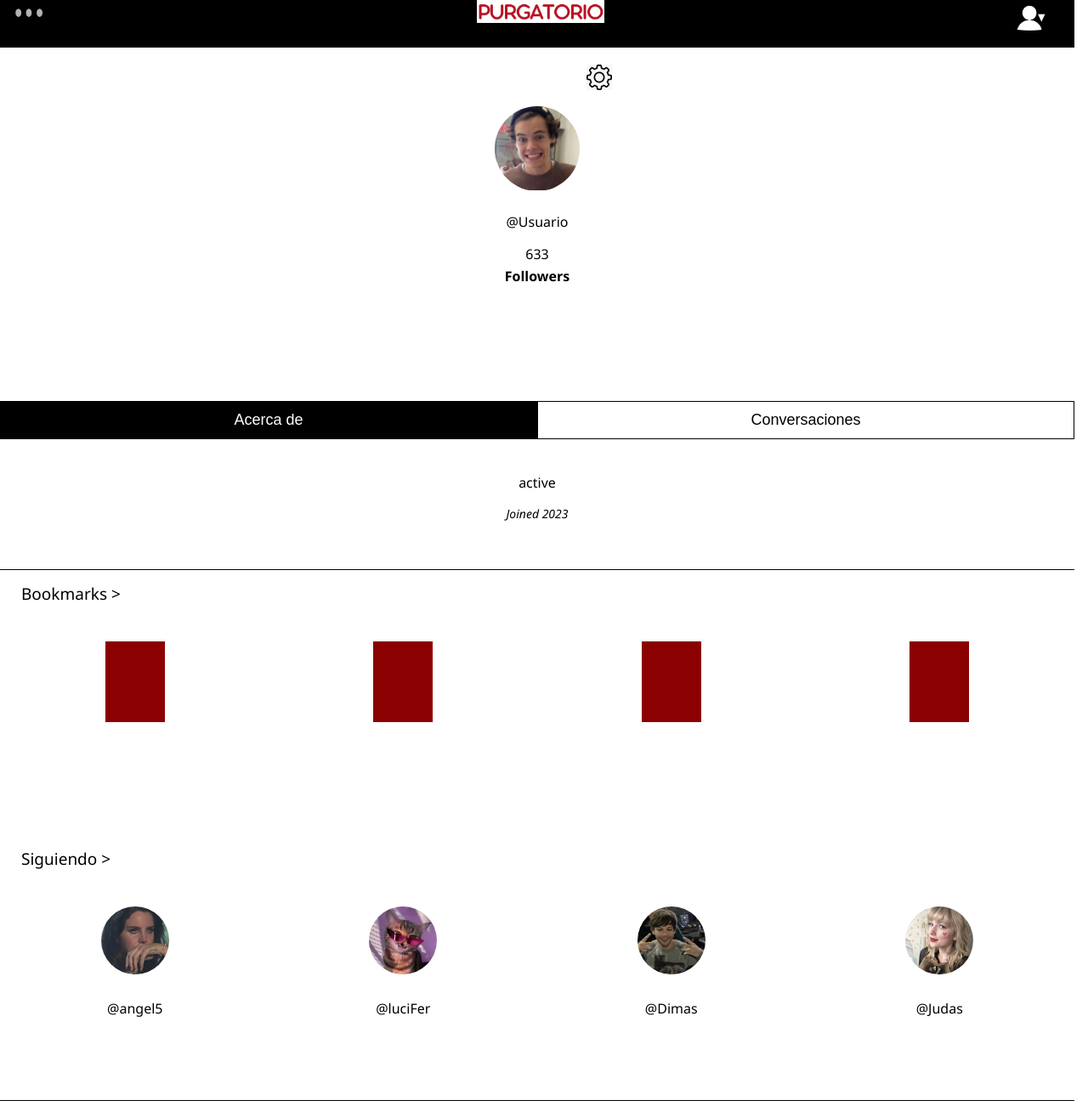
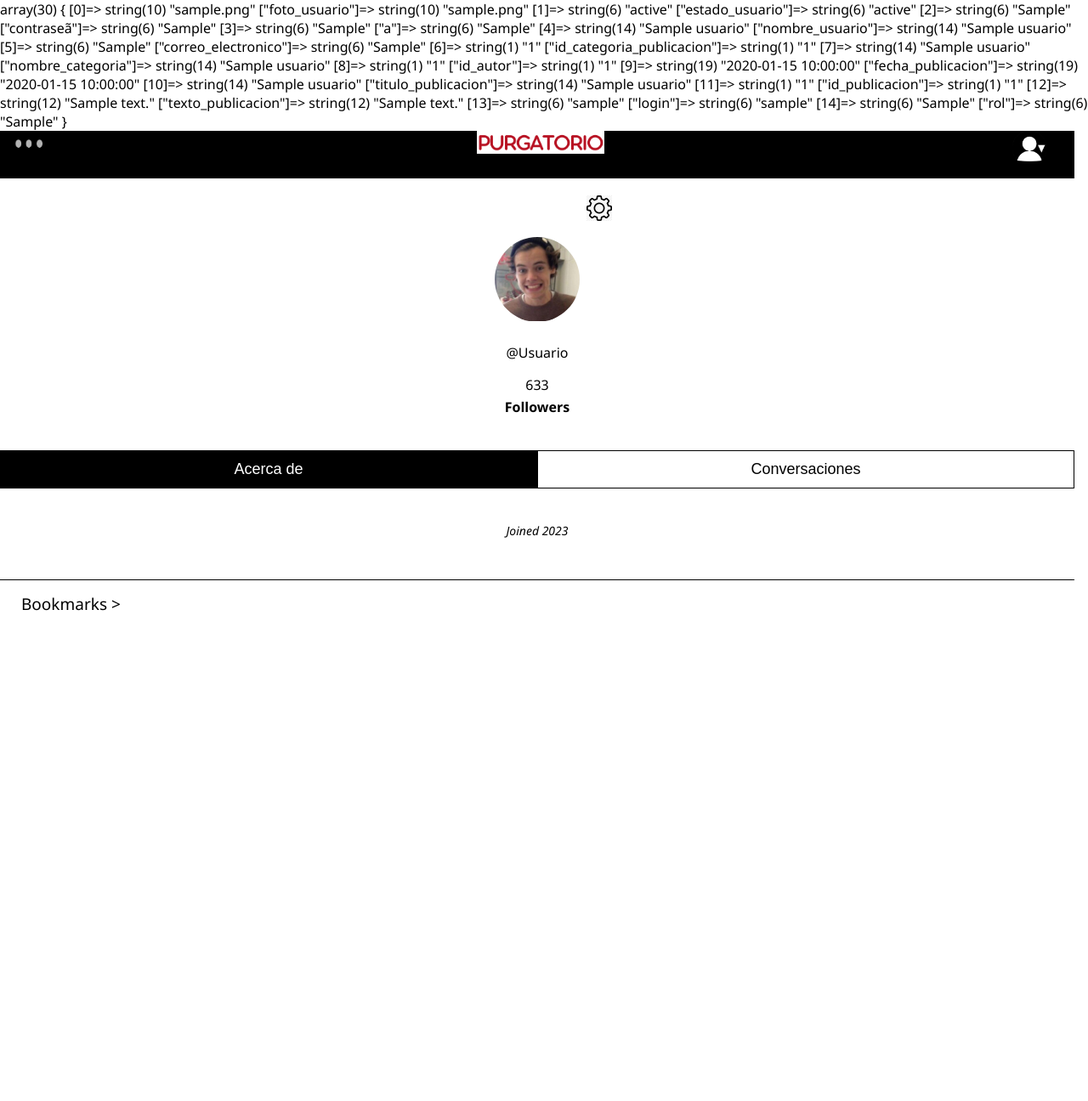
Before and after one commit to RitaMonreal/purgatorio-php, a PHP site: page /Entrega/Perfil-Usuario.php in a window 1280 px wide. Shown: the whole page at 85% size. After the commit the page ends 719 px from the top, so only its background shows below. Run offline with PHP 8.4, Linux system fonts and the light colour scheme; the visitor is signed in with stand-in values (Sample User, id 1); tables that the repository leaves empty or names only in its code hold one stand-in row (values such as "Sample post"); data that the repository does not hold is empty.

Commit message:
lo que hice antes de irme

```diff
--- a/Bookmarks.html
+++ b/Bookmarks.html
@@ -35,7 +35,7 @@
           <li>Idioma: Español</li>
           <li onclick="location.href = './Perfil-Usuario.php';">Mi perfil</li>
           <li onclick="location.href = './Acerca-De.html';">Acerca De</li>
-          <li>Cerrar sesión</li>
+          <li><a href=./logica/log-out.php>Cerrar sesión</a></li>
       </ul>
   </div>
 
--- a/Inicio-Sesion.php
+++ b/Inicio-Sesion.php
@@ -51,12 +51,10 @@ Podríamos hacer una página que sea antes de la principal, como referencia tene
                  <button id ="facebookB" onclick="location.href='https://es-la.facebook.com/'"><div class="contTextBoton"><p class="textCompleto">Inicia sesión con <h3> Facebook</h3></p></div></button>
             </div></td></tr>
                 <!--CREACION DE CUENTA, LINKEADA A PÁGINA DE REGISTRO-->
-                <tr><td><p>¿No tiene una cuenta en <b>purgatorio</b>? <a href=./Registro-Plataforma.html>Unirse</a></p></td></tr>
+                <tr><td><p>¿No tiene una cuenta en <b>purgatorio</b>? <a href=./Registro-Plataforma.php>Unirse</a></p></td></tr>
             </table>
          </div>
         </div>
     </div>
-
-    Lorem ipsum dolor sit amet, consectetur adipisicing elit. Repudiandae corrupti numquam optio cumque commodi labore beatae eaque error possimus harum! Dolores fugiat atque tempora dolorum ut dolore sit cum blanditiis.
 </body>
 </html>
--- a/Perfil-Usuario.php
+++ b/Perfil-Usuario.php
@@ -1,7 +1,7 @@
 <?php
     require './logica/conexion.php';
 
- /*   session_start();
+    session_start();
 
     if(isset($_SESSION['user'])&& isset($_SESSION['rol'])){
         $user = $_SESSION['user'];
@@ -9,13 +9,13 @@
     }else{
         header("Location: http://localhost/Entrega/Inicio-Sesion.php");
         return;
-    }*/
+    }
 
     $consulta = "SELECT * FROM usuario";
     $query = mysqli_query($conexion, $consulta);
-  /*  $resultado = mysqli_fetch_array($query);
+    $resultado = mysqli_fetch_array($query);
 
-    var_dump($resultado);*/
+    var_dump($resultado);
 
      $consulta = "SELECT * FROM `categorias_publicacion`";
     $query4 = mysqli_query($conexion, $consulta);
@@ -68,7 +68,7 @@
                 <li>Idioma: Español</li>
                 <li onclick="location.href = './Perfil-Usuario.php';">Mi perfil</li>
                 <li onclick="location.href = './Acerca-De.html';">Acerca De</li>
-                <li>Cerrar sesión</li>
+                <li><a href=./logica/log-out.php>Cerrar sesión</a></li>
             </ul>
         </div>
 
@@ -100,34 +100,7 @@
 
         <div id="bookmarks">
           <p style="font-size: 19px; margin: 15px 0px 15px 25px;">Bookmarks > </p>
-          <table width="100%">
-              <tr>
-                <td><div class="guardados"></div></td>
-                <td><div class="guardados"></div></td>
-                <td><div class="guardados"></div></td>
-                <td><div class="guardados"></div></td>
-              </tr>
-            </table>
-
       </div>
-
-            <div id="siguiendo">
-                <p style="font-size: 19px; margin: 15px 0px 15px 25px;">Siguiendo > </p>
-                <table width="100%">
-                    <tr>
-                      <td><div class="fotoPerfil" style="background-image: url(./assets/lanaIcon.jpg);"></div></td>
-                      <td><div class="fotoPerfil" style="background-image: url(./assets/catIcon.jpg);"></div></td>
-                      <td><div class="fotoPerfil" style="background-image: url(./assets/louisIcon.jpg);"></div></td>
-                      <td><div class="fotoPerfil" style="background-image: url(./assets/tayIcon.jpg);"></div></td>
-                    </tr>
-                    <tr>
-                      <td>@angel5</td>
-                      <td>@luciFer</td>
-                      <td>@Dimas</td>
-                      <td>@Judas</td>
-                    </tr>
-                  </table>
-            </div>
     </div>
   </div>
 
--- a/UR-Articulo.php
+++ b/UR-Articulo.php
@@ -76,7 +76,7 @@
                 <li>Idioma: Español</li>
                 <li onclick="location.href = './Perfil-Usuario.php';">Mi perfil</li>
                 <li onclick="location.href = './Acerca-De.html';">Acerca De</li>
-                <li>Cerrar sesión</li>
+                <li><a href=./logica/log-out.php>Cerrar sesión</a></li>
             </ul>
         </div>
 
--- a/UR-Menu-Particular.php
+++ b/UR-Menu-Particular.php
@@ -64,7 +64,7 @@
                 <li>Idioma: Español</li>
                 <li onclick="location.href = './Perfil-Usuario.php';">Mi perfil</li>
                 <li onclick="location.href = './Acerca-De.html';">Acerca De</li>
-                <li>Cerrar sesión</li>
+                <li><a href=./logica/log-out.php>Cerrar sesión</a></li>
             </ul>
         </div>
 
--- a/logica/log-out.php
+++ b/logica/log-out.php
@@ -2,5 +2,5 @@
     session_start();
     session_destroy();
 
-    header("Location: http://localhost/Entrega/Inicio-Sesion.php?error=Datos incorrectos");
+    header("Location: http://localhost/Entrega/Purgatorio.php");
 ?>
--- a/style-PerfilUsuario.css
+++ b/style-PerfilUsuario.css
@@ -63,7 +63,7 @@ body{
 }
 
 #fondo{
-    height: 130vh;
+    height: 100vh;
     width: 98.75vw;
     display: flex;
     background-color:aqua;
```
Also changed, not shown: Personalizacion-Usuario.php (+6 -4 lines), Purgatorio.php (added, +44 -0 lines), Registro-Plataforma.php (+3 -6 lines), logica/creacion-cuenta.php (+18 -2 lines), logica/login.php (+5 -4 lines).
